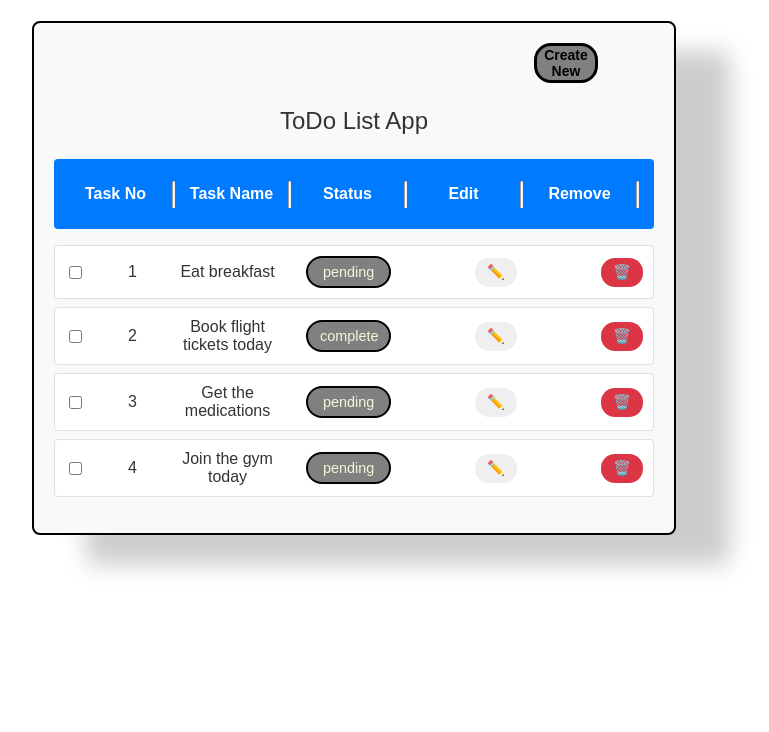
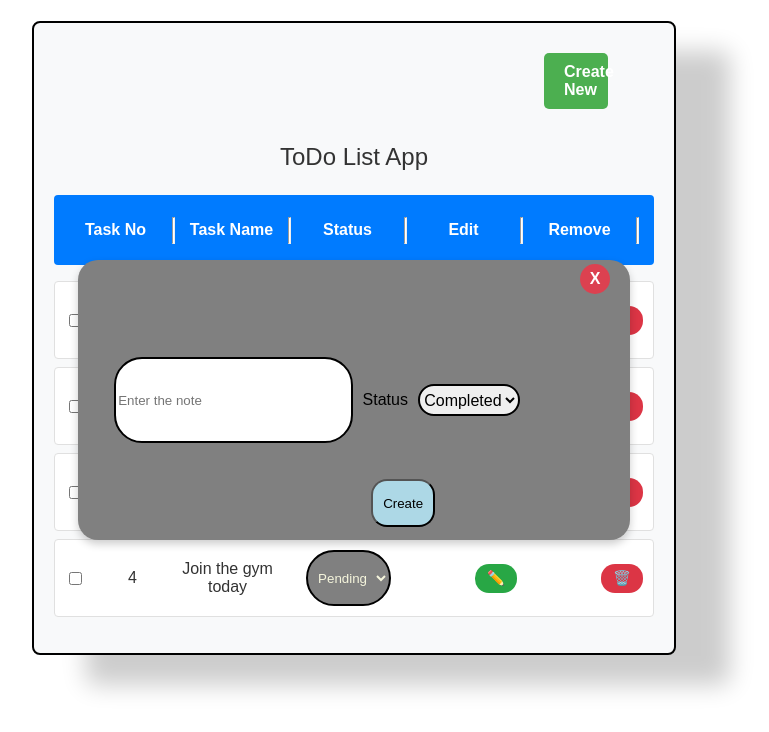
Before and after one commit to shubham-121/todo-list-redux, a React (Vite) app: page / in a window 1280 px wide. Both pictures are taken after a click on the button "Create New". Shown: the top 732 px of the page, without its empty margins (286-1055 px from the left). Built offline with nearby package versions, Linux system fonts and the light colour scheme.

Commit message:
added some more functionality

```diff
--- a/package.json
+++ b/package.json
@@ -10,8 +10,11 @@
     "preview": "vite preview"
   },
   "dependencies": {
+    "@reduxjs/toolkit": "^2.3.0",
     "react": "^18.3.1",
-    "react-dom": "^18.3.1"
+    "react-dom": "^18.3.1",
+    "react-redux": "^9.1.2",
+    "redux": "^5.0.1"
   },
   "devDependencies": {
     "@eslint/js": "^9.13.0",
--- a/src/App.css
+++ b/src/App.css
@@ -158,6 +158,7 @@ ol {
   background-color: gray;
   color: beige;
   text-align: center;
+  height: 7vh;
 }
 
 .new-note {
@@ -175,3 +176,81 @@ ol {
   transform: scale(1.2);
   box-shadow: 2px 5px 10px rgb(60, 59, 59);
 }
+.create-note {
+  display: flex;
+  justify-content: center;
+  align-items: center;
+  height: 30vh;
+  width: 40vw;
+  position: fixed;
+  top: 50%;
+  left: 50%;
+  transform: translate(-50%, -50%);
+  background-color: gray;
+  gap: 10px;
+  border-radius: 20px;
+  box-shadow: 0 4px 8px rgba(0, 0, 0, 0.2);
+  padding: 20px;
+}
+
+.close-btn {
+  z-index: 1000;
+  position: absolute;
+  top: 33%;
+  right: 30%;
+  width: 30px;
+  height: 30px;
+  border-radius: 50%;
+  background-color: #dc4150;
+  color: white;
+  font-weight: bold;
+  font-size: 1rem;
+  border: none;
+  cursor: pointer;
+  transition: transform 0.2s;
+}
+
+.close-btn:hover {
+  transform: scale(1.2);
+}
+
+.new-note {
+  margin: 10px;
+  padding: 10px 20px;
+  background-color: #4caf50;
+  color: white;
+  border: none;
+  border-radius: 5px;
+  cursor: pointer;
+  font-size: 1rem;
+}
+
+.new-note:hover {
+  background-color: #45a049;
+}
+
+.input-txt {
+  width: 18vw;
+  height: 10vh;
+  border-radius: 28px;
+  border: 2px solid black;
+}
+
+.select {
+  border: 2px solid black;
+  height: 32px;
+  border-radius: 21px;
+  text-align: center;
+  font-size: 16px;
+  font-weight: 500;
+}
+
+.btn {
+  width: 5vw;
+  height: 6vh;
+  border-radius: 16px;
+  position: relative;
+  top: 43%;
+  right: 31%;
+  background-color: lightblue;
+}
--- a/src/App.jsx
+++ b/src/App.jsx
@@ -1,4 +1,7 @@
+import { useState } from "react";
 import "./App.css";
+import { useDispatch } from "react-redux";
+import { createNote } from "./features";
 
 const todo_tasks = [
   {
@@ -41,15 +44,66 @@ export default function App() {
 }
 
 function Header() {
+  const dispatch = useDispatch();
+
+  const [newNote, setNewNote] = useState("");
+  const [noteClick, setNoteClick] = useState(false);
+
+  function handleNote() {
+    setNoteClick(!noteClick);
+  }
+
   return (
     <>
-      {" "}
-      <button className="new-note">Create New</button>
-      {/* <button className="new-note">Create New</button> */}
+      <button onClick={handleNote} className="new-note">
+        Create New
+      </button>
+
+      {noteClick && (
+        <>
+          <button onClick={handleNote} className="close-btn">
+            X
+          </button>
+          <CreateNote />
+        </>
+      )}
+
       <div className="header">
         <p>ToDo List App</p>
       </div>
     </>
+  );
+}
+
+function CreateNote() {
+  const [noteText, setNoteText] = useState("");
+  const [submit, setSubmit] = useState(false);
+
+  function handleCreateNote(e) {
+    setNoteText(e.target.value);
+  }
+
+  function handleSubmitNote() {}
+
+  return (
+    <div className="create-note">
+      <input
+        className="input-txt"
+        value={noteText}
+        onChange={handleCreateNote}
+        type="text"
+        placeholder="Enter the note"
+      ></input>
+      <span>Status</span>
+      <select className="select">
+        <option>Completed</option>
+        <option>Pending</option>
+        <option>Later</option>
+      </select>
+      <button onClick={handleSubmitNote} className="btn">
+        Create
+      </button>
+    </div>
   );
 }
 
@@ -79,14 +133,32 @@ function DisplayToDoList() {
   );
 }
 
-function RenderToDo({ id, taskname, status, edit, remove }) {
+function RenderToDo({ id, taskname, edit, remove }) {
+  const [status, setStatus] = useState("");
+  const [isEditClicked, setIsEditClicked] = useState(false);
+  const [isEdit, setIsEdit] = useState("");
+
+  function handleStatus(e) {
+    console.log(e.target.value);
+    setStatus(e.target.value);
+  }
+
+  function handleEditClicked(prev) {}
+
   return (
     <div className="render-todo">
       <input type="checkbox"></input>
       <p>{id}</p>
       <p>{taskname}</p>
-      <button id="status">{status}</button>
-      <button>{edit}</button>
+
+      <select id="status" value={status} onChange={handleStatus}>
+        <option value={"pending"}>Pending</option>
+        <option value={"complete"}>Completed</option>
+        <option value={"later"}>Later</option>
+      </select>
+      <button value={isEditClicked} onChange={handleEditClicked}>
+        {edit}
+      </button>
 
       <button>{remove}</button>
     </div>
--- /dev/null
+++ b/src/features.jsx
@@ -0,0 +1,24 @@
+import { createSlice } from "@reduxjs/toolkit";
+
+const initialState = {
+  isChecked: false,
+  delete: false,
+  edit: "",
+  status: "",
+};
+
+const featureSlice = createSlice({
+  name: "features",
+  initialState,
+  reducers: {
+    createNote(state, action) {},
+
+    editNote(state, action) {},
+
+    deleteNote(state, action) {},
+  },
+});
+
+export const { createNote, editNote, deleteNote } = featureSlice.actions;
+
+export default featureSlice.reducer;
--- a/src/main.jsx
+++ b/src/main.jsx
@@ -1,10 +1,13 @@
 import { StrictMode } from "react";
 import { createRoot } from "react-dom/client";
-
+import store from "./store.jsx";
 import App from "./App.jsx";
+import { Provider } from "react-redux";
 
 createRoot(document.getElementById("root")).render(
-  <StrictMode>
-    <App />
-  </StrictMode>
+  <Provider store={store}>
+    <StrictMode>
+      <App />
+    </StrictMode>
+  </Provider>
 );
--- /dev/null
+++ b/src/store.jsx
@@ -0,0 +1,11 @@
+import { configureStore } from "@reduxjs/toolkit";
+import featureReducer from "./features";
+
+const store = configureStore({
+  reducer: {
+    features: featureReducer,
+  },
+});
+console.log(store.getState());
+
+export default store;
```
Also changed, not shown: 1 other file (tests, documents, lock files or other folders).
